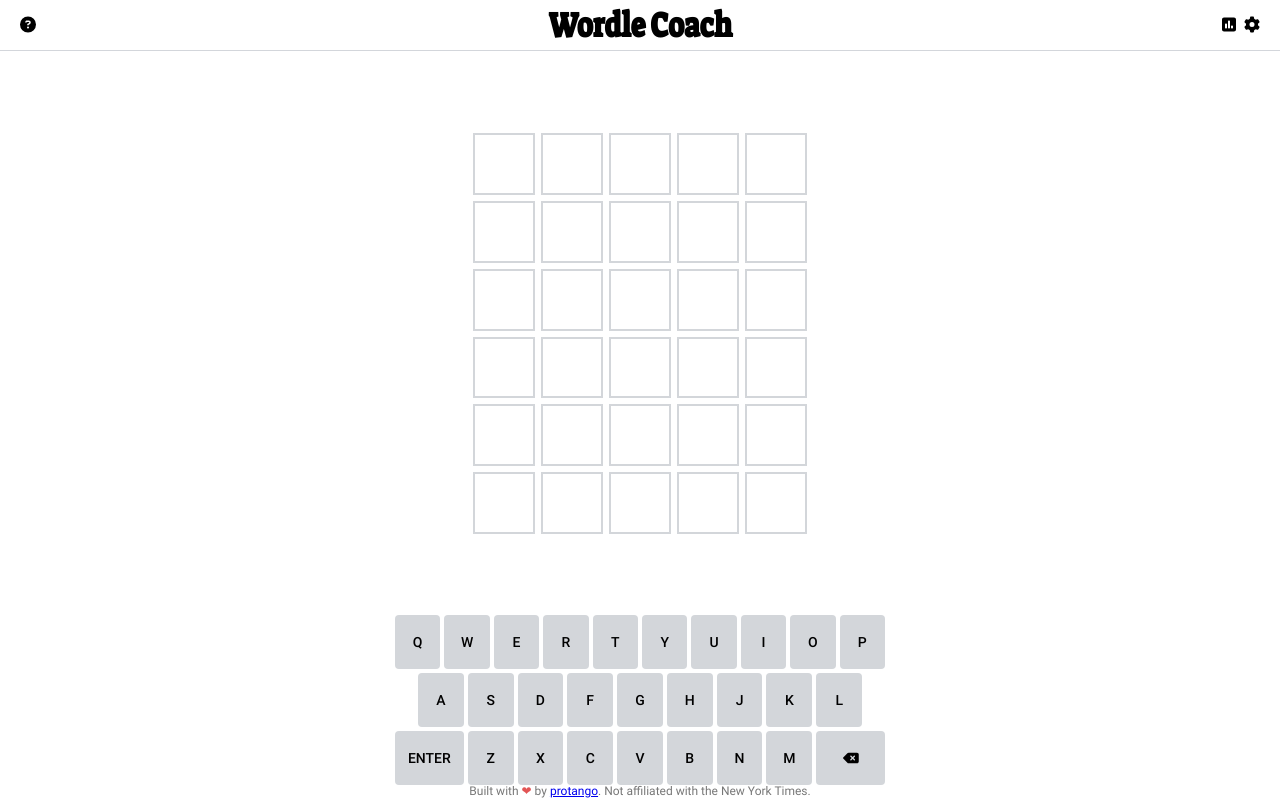
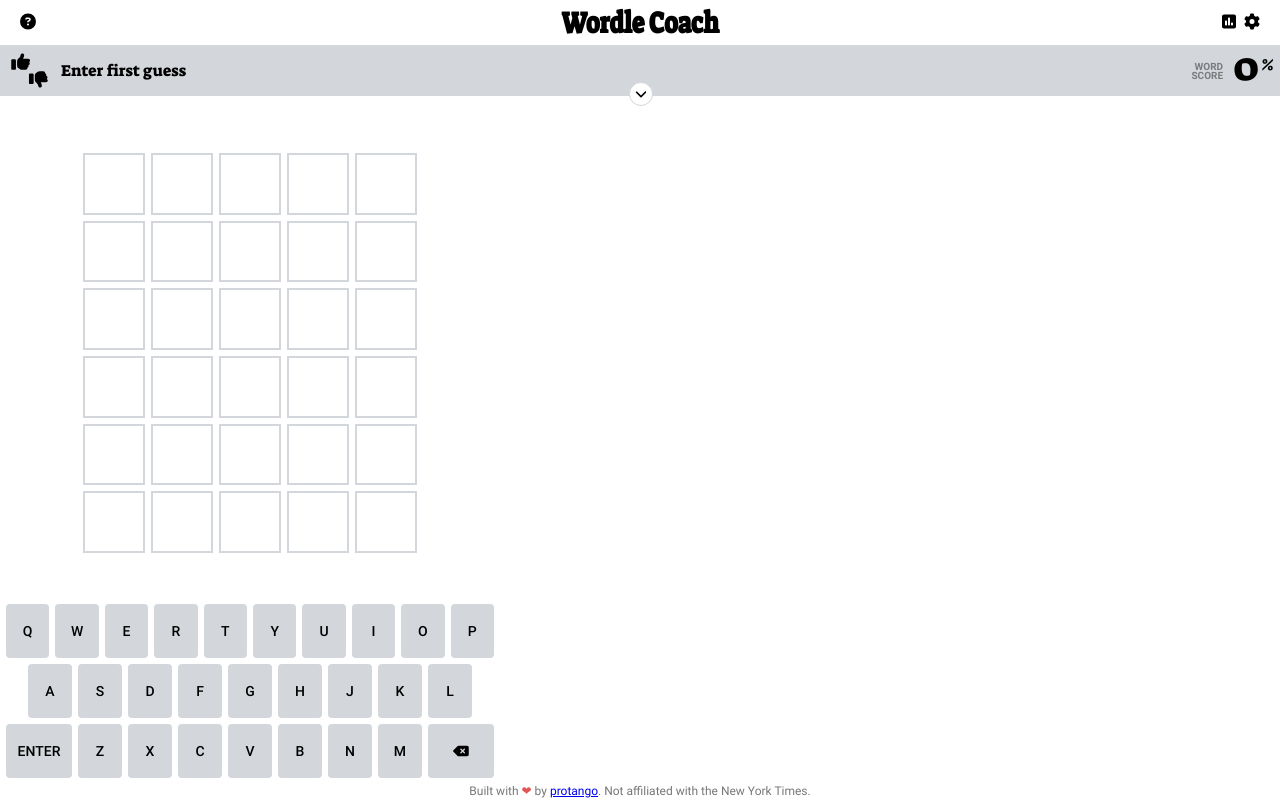
Before and after one commit to protango/wordle-trainer, a Vue app: page / in a window 1280 px wide. Built offline with nearby package versions, Linux system fonts and the light colour scheme.

Commit message:
Add feedback bar

```diff
--- a/public/index.html
+++ b/public/index.html
@@ -3,7 +3,10 @@
   <head>
     <meta charset="utf-8" />
     <meta http-equiv="X-UA-Compatible" content="IE=edge" />
-    <meta name="viewport" content="width=device-width,initial-scale=1.0" />
+    <meta
+      name="viewport"
+      content="width=device-width, initial-scale=1.0, maximum-scale=1.0, user-scalable=0"
+    />
     <link rel="icon" href="<%= BASE_URL %>favicon.ico" />
     <link rel="stylesheet" href="<%= BASE_URL %>fonts/fonts.css" />
     <title><%= htmlWebpackPlugin.options.title %></title>
--- a/src/App.vue
+++ b/src/App.vue
@@ -87,9 +87,17 @@ footer {
     line-height: unset;
     padding-bottom: 2px;
   }
+
+  .logo {
+    font-size: 24px;
+  }
+
+  header {
+    height: 45px;
+  }
 }
 
-@media (max-height: 400px) {
+@media (max-height: 700px) {
   footer {
     display: none;
   }
--- /dev/null
+++ b/src/components/FeedbackBar.vue
@@ -0,0 +1,134 @@
+<template>
+  <div class="feedbackBar">
+    <div class="icon">
+      <div v-if="initial" class="initialIcon">
+        <fa icon="thumbs-up" />
+        <fa icon="thumbs-down" />
+      </div>
+    </div>
+    <div class="feedback">
+      <span>Enter first guess</span>
+    </div>
+    <div class="score">
+      <span class="scoreTitle">WORD<br />SCORE</span>
+      <span class="scoreValue">0</span>
+      <span class="pcnt">%</span>
+    </div>
+    <div class="expandBtn">
+      <fa icon="angle-down" />
+    </div>
+  </div>
+</template>
+
+<script lang="ts" setup>
+let initial = true;
+</script>
+
+<style scoped>
+.feedbackBar {
+  height: 50px;
+  border-bottom: 1px solid var(--keyClr);
+  padding: 1px 6px;
+  box-sizing: border-box;
+  display: flex;
+  color: var(--absentClr);
+  background: var(--keyClr);
+  margin-bottom: 7px;
+  position: relative;
+}
+
+.feedback {
+  font-family: "Suez One", serif;
+  flex: 1;
+}
+
+.icon {
+  height: 100%;
+  aspect-ratio: 1 / 1;
+}
+
+.initialIcon {
+  width: 100%;
+  height: 100%;
+  position: relative;
+}
+
+.initialIcon > svg {
+  position: absolute;
+  width: 40%;
+  height: 40%;
+  color: var(--blackClr);
+}
+
+.initialIcon > svg:first-child {
+  position: absolute;
+  top: 20%;
+  left: 20%;
+  transform: translate(-20%, -20%);
+}
+.initialIcon > svg:last-child {
+  position: absolute;
+  top: 80%;
+  left: 80%;
+  transform: translate(-80%, -80%);
+}
+
+.scoreTitle {
+  text-align: right;
+  font-size: 10px;
+  font-weight: bold;
+  line-height: 9px;
+  margin-right: 5px;
+  font-family: "Roboto", sans-serif;
+}
+
+.score {
+  display: flex;
+  align-items: center;
+  font-family: "Suez One", serif;
+}
+
+.score .scoreValue {
+  font-size: 40px;
+  margin-left: 5px;
+  text-align: center;
+  display: inline-block;
+  position: relative;
+  top: -4px;
+  color: var(--blackClr);
+}
+
+.score .pcnt {
+  position: relative;
+  top: -8px;
+  font-size: 20px;
+  margin-left: 2px;
+  color: var(--blackClr);
+}
+
+.feedback {
+  display: flex;
+  align-items: center;
+  margin: 0 8px;
+  color: var(--blackClr);
+}
+
+.expandBtn {
+  position: absolute;
+  bottom: -11px;
+  left: calc(50% - 11px);
+  width: 22px;
+  height: 22px;
+  background: var(--whiteClr);
+  border-radius: 50%;
+  border: 1px solid var(--keyClr);
+  cursor: pointer;
+}
+
+.expandBtn svg {
+  width: 14px;
+  height: 14px;
+  margin: 4px;
+  color: var(--blackClr);
+}
+</style>
--- a/src/components/Game.vue
+++ b/src/components/Game.vue
@@ -1,4 +1,6 @@
 <template>
+  <div style="display: flex; flex-direction: column; height: 100%">
+    <FeedbackBar></FeedbackBar>
     <div class="playArea">
       <div style="flex: 1; display: flex; align-items: center; min-height: 0">
         <div class="gameBoard" :style="{ 'aspect-ratio': numOfLetters + '/' + numOfGuesses }">
@@ -26,6 +28,7 @@
 
       <Keyboard @key-press="handleKeyPress"></Keyboard>
     </div>
+  </div>
 </template>
 
 <script lang="ts" setup>
@@ -34,6 +37,7 @@ import { LetterResult } from "@/algorithm/solver";
 import { LetterStatus } from "@/algorithm/letterStatus";
 import { onMounted, onUnmounted, Ref, ref } from "vue";
 import Keyboard from "./Keyboard.vue";
+import FeedbackBar from "./FeedbackBar.vue";
 import { sleep } from "@/algorithm/utilities";
 
 interface LetterState {
@@ -180,10 +184,9 @@ async function loadGuessResult(guessResult: LetterResult[]): Promise<void> {
 
 .playArea {
   max-width: 500px;
-  margin: 0 auto;
   display: flex;
   flex-direction: column;
-  height: 100%;
+  flex: 1;
   margin-top: 5px;
 }
 
--- a/src/components/Keyboard.vue
+++ b/src/components/Keyboard.vue
@@ -44,7 +44,7 @@ defineEmits<{
   display: flex;
   flex-direction: row;
   justify-content: center;
-  margin: 4px 0;
+  margin: 6px 0;
 }
 
 .key {
@@ -58,9 +58,8 @@ defineEmits<{
   cursor: pointer;
   flex: 1;
   padding: 0;
-  margin: 0 2px;
+  margin: 0 3px;
   color: var(--blackClr);
-  touch-action: manipulation;
   user-select: none;
 }
 
@@ -83,4 +82,10 @@ defineEmits<{
 .key.big-key {
   flex: 1.5;
 }
+
+@media (max-height: 670px) {
+  .key {
+    height: 40px;
+  }
+}
 </style>
--- a/src/main.ts
+++ b/src/main.ts
@@ -5,11 +5,22 @@ import {
   faSquarePollVertical,
   faGear,
   faDeleteLeft,
+  faThumbsUp,
+  faThumbsDown,
+  faAngleDown,
 } from "@fortawesome/free-solid-svg-icons";
 import { FontAwesomeIcon } from "@fortawesome/vue-fontawesome";
 
 import App from "./App.vue";
 
-library.add(faCircleQuestion, faSquarePollVertical, faGear, faDeleteLeft);
+library.add(
+  faCircleQuestion,
+  faSquarePollVertical,
+  faGear,
+  faDeleteLeft,
+  faThumbsUp,
+  faThumbsDown,
+  faAngleDown
+);
 
 createApp(App).component("fa", FontAwesomeIcon).mount("#app");
```
Lines whose indentation alone changed are shown as unchanged.
